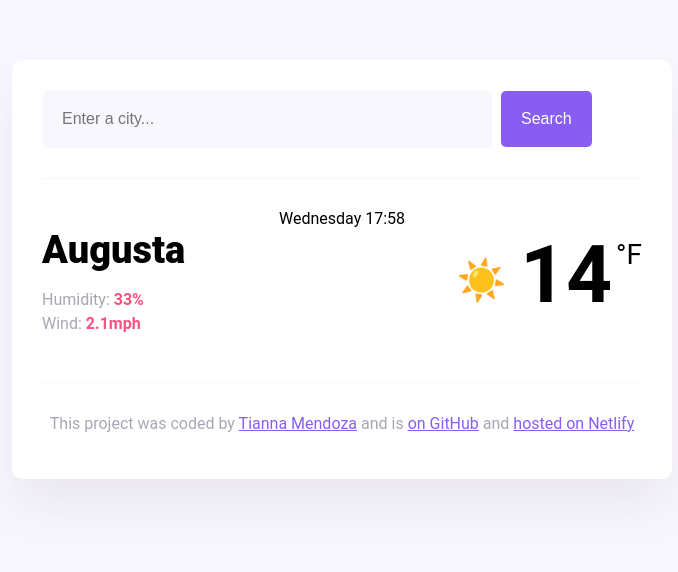
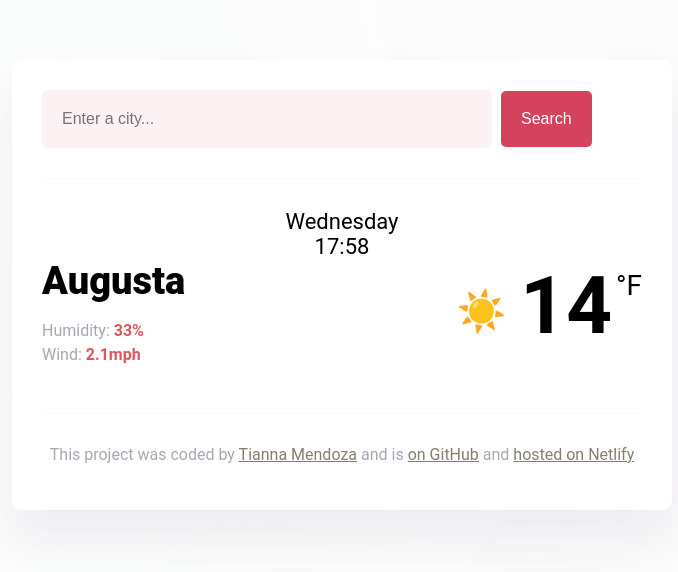
Before and after one commit to mainlyti/weather-app-project, a plain HTML site: page index.html in a window 1280 px wide. Shown: the whole page, without its empty margins (298-976 px from the left). Drawn offline with Linux system fonts and the light colour scheme.

Commit message:
Added to CSS

```diff
--- a/index.html
+++ b/index.html
@@ -21,7 +21,7 @@
         </form>
       </header>
       <main>
-        <div class="current-date" id="current-date">Wednesday 17:58</div>
+        <div class="current-date" id="current-date">Wednesday <br />17:58</div>
         <div class="current-weather">
           <div>
             <h1 class="current-city" id="current-city">Augusta</h1>
--- a/src/styles.css
+++ b/src/styles.css
@@ -1,5 +1,9 @@
 body {
-  background: #f9f7fe;
+  background: radial-gradient(
+    circle at 10% 20%,
+    rgba(216, 241, 230, 0.129) 0.1%,
+    rgba(233, 226, 226, 0.149) 90.1%
+  );
   font-family: "Roboto", sans-serif;
 }
 
@@ -20,7 +24,7 @@ footer {
 }
 
 a {
-  color: #885df1;
+  color: #867e6c;
 }
 
 .weather-app {
@@ -33,7 +37,7 @@ a {
 }
 
 .search-input {
-  background: #f9f7fe;
+  background: #d4425f11;
   border: none;
   color: rgba(39, 33, 66, 0.4);
   font-size: 16px;
@@ -44,7 +48,7 @@ a {
 
 .search-button {
   color: white;
-  background: #885df1;
+  background: #d4425e;
   border: none;
   font-size: 16px;
   border-radius: 5px;
@@ -55,6 +59,7 @@ a {
 
 .current-date {
   text-align: center;
+  font-size: 22px;
 }
 .current-weather {
   display: flex;
@@ -75,7 +80,7 @@ a {
 }
 
 .current-details strong {
-  color: #f65282;
+  color: #dc585e;
 }
 
 .current-temperature-symbol {
```
